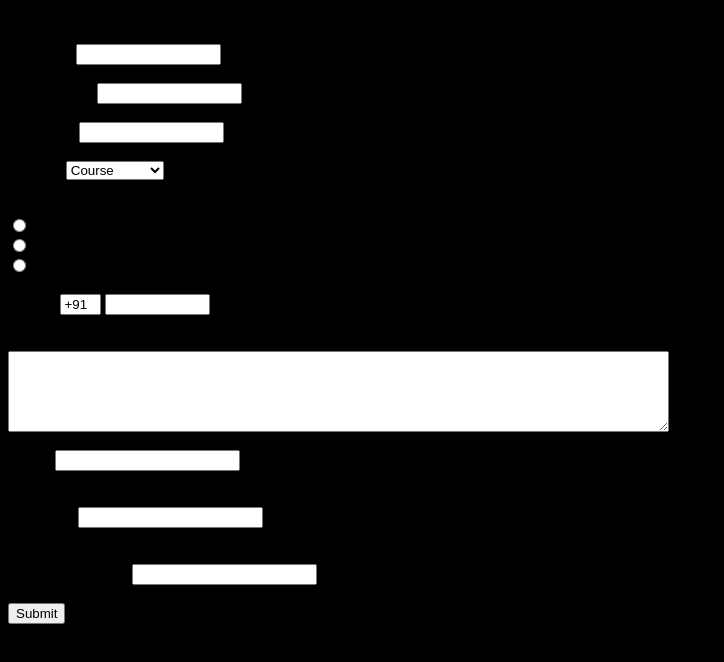
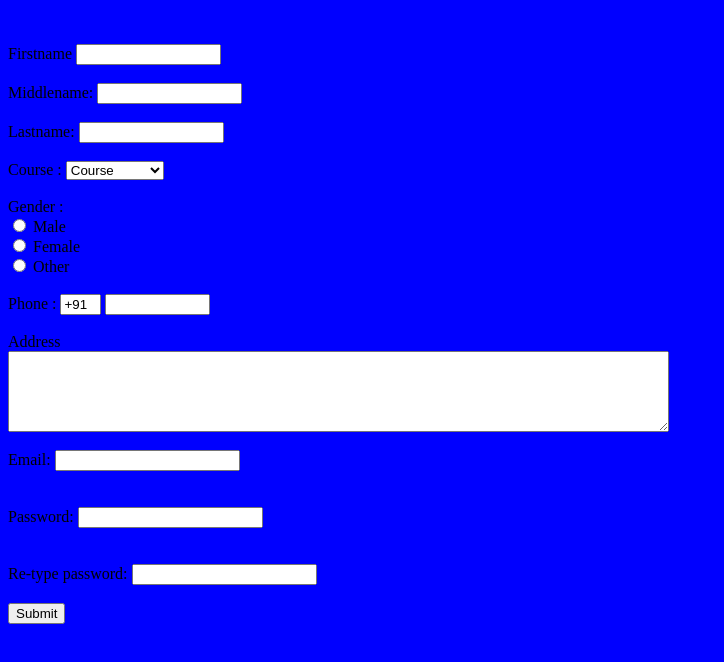
Before and after one commit to Snehita595/ansibleGit, a plain HTML site: page index.html in a window 1280 px wide. Shown: the whole page, without its empty margins (0-724 px from the left). Drawn offline with Linux system fonts and the light colour scheme.

Commit message:
Version4.0

```diff
--- a/index.html
+++ b/index.html
@@ -4,7 +4,7 @@
 Registration Page
 </title>
 </head>
-<body bgcolor="black">
+<body bgcolor="blue">
 <br>
 <br>
 <form>
@@ -29,6 +29,7 @@ Course :
 <option value="M.Tech">M.Tech</option>
 <option value="DevOps">Devops</option>
 <option value="DataScience">DataScience</option>
+<option value="DataAnalyst">DataAnalyst</option>
 </select>
 
 <br>
```
